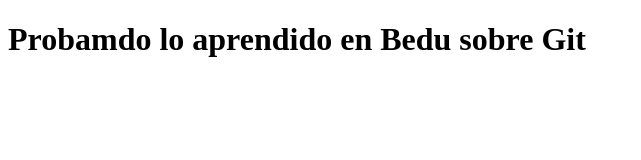
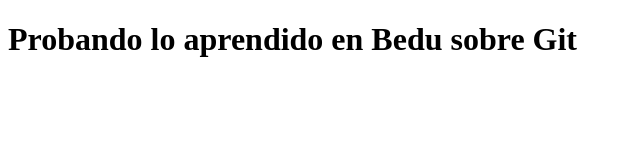
Before and after one commit to EdgarMedranoA/Ejemplo-Bedu, a plain HTML site: page index.html in a window 1280 px wide. Shown: the whole page, without its empty margins (0-641 px from the left). Drawn offline with Linux system fonts and the light colour scheme.

Commit message:
se corrige error de dedo en texto

```diff
--- a/index.html
+++ b/index.html
@@ -7,7 +7,7 @@
     <title>Document</title>
 </head>
 <body>
-    <h1>Probamdo lo aprendido en Bedu sobre Git</h1>
+    <h1>Probando lo aprendido en Bedu sobre Git</h1>
 
 </body>
 </html>
```
